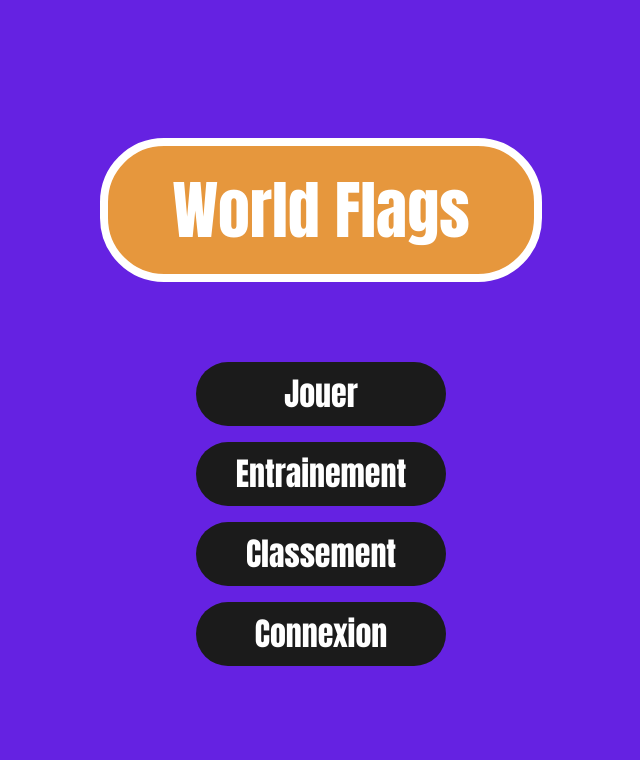
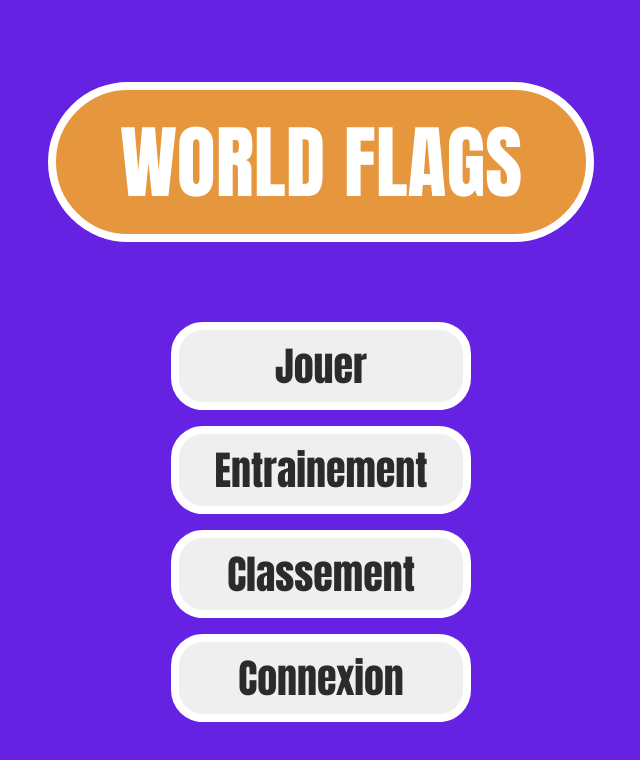
Before and after one commit to juan5987/world-flags, an Angular app: page / in a window 1280 px wide. Shown: the top 760 px of the page, without its empty margins (319-959 px from the left). Built offline with nearby package versions, Linux system fonts and the light colour scheme; a web font is replaced by a local one.

Commit message:
feat: styling homepage and buttons

```diff
--- a/src/app/shared/components/button/button.component.scss
+++ b/src/app/shared/components/button/button.component.scss
@@ -1,18 +1,23 @@
 .button{
     padding: 1rem 2rem;
     font-family: var(--font-family);
-    font-size: 2rem;
-    font-weight: 400;
+    font-size: 2.5rem;
     text-align: center;
+    border: .5rem solid var(--border-color);
+    border-radius: 2rem;
+    transition: all .5s ease;
+    margin-bottom: 1rem;
+    width: 300px;
+    cursor: pointer;
+    color: var(--color-dark);
+
+    &:hover {
+        background-color: var(--primary-color);
+        color: var(--text-color);
+    }
+}
+
+.button-dark{
     color: #fff;
     background-color: var(--color-dark);
-    border-radius: 2rem;
-    transition: background-color 0.3s ease;
-    margin-bottom: 1rem;
-    width: 250px;
-    cursor: pointer;
-
-    &:hover {
-        background-color: var(--color-dark-light);
-    }
 }
--- a/src/app/ui/features/homepage/homepage.component.scss
+++ b/src/app/ui/features/homepage/homepage.component.scss
@@ -14,13 +14,14 @@ app-homepage {
         margin-top: 20px;
         font-family: var(--font-family);
         font-weight: 400;
-        font-size: 4rem;
+        font-size: 5rem;
         text-align: center;
         background-color: var(--primary-color);
         padding: 2rem 4rem;
-        border-radius: 4rem;
+        border-radius: 8rem;
         border: .5rem solid var(--border-color);
         height: min-content;
+        text-transform: uppercase;
     }
 
 
--- a/src/app/ui/styles/variables.scss
+++ b/src/app/ui/styles/variables.scss
@@ -1,7 +1,7 @@
 :root {
     --primary-color: #e6973d;
     --background-color: #6522e2;
-    --color-dark: #1b1b1b;
+    --color-dark: #2b2b2b;
     --color-dark-light: #3b3b3b;
     --text-color: #ffffff;
     --border-color: #ffffff;
```
